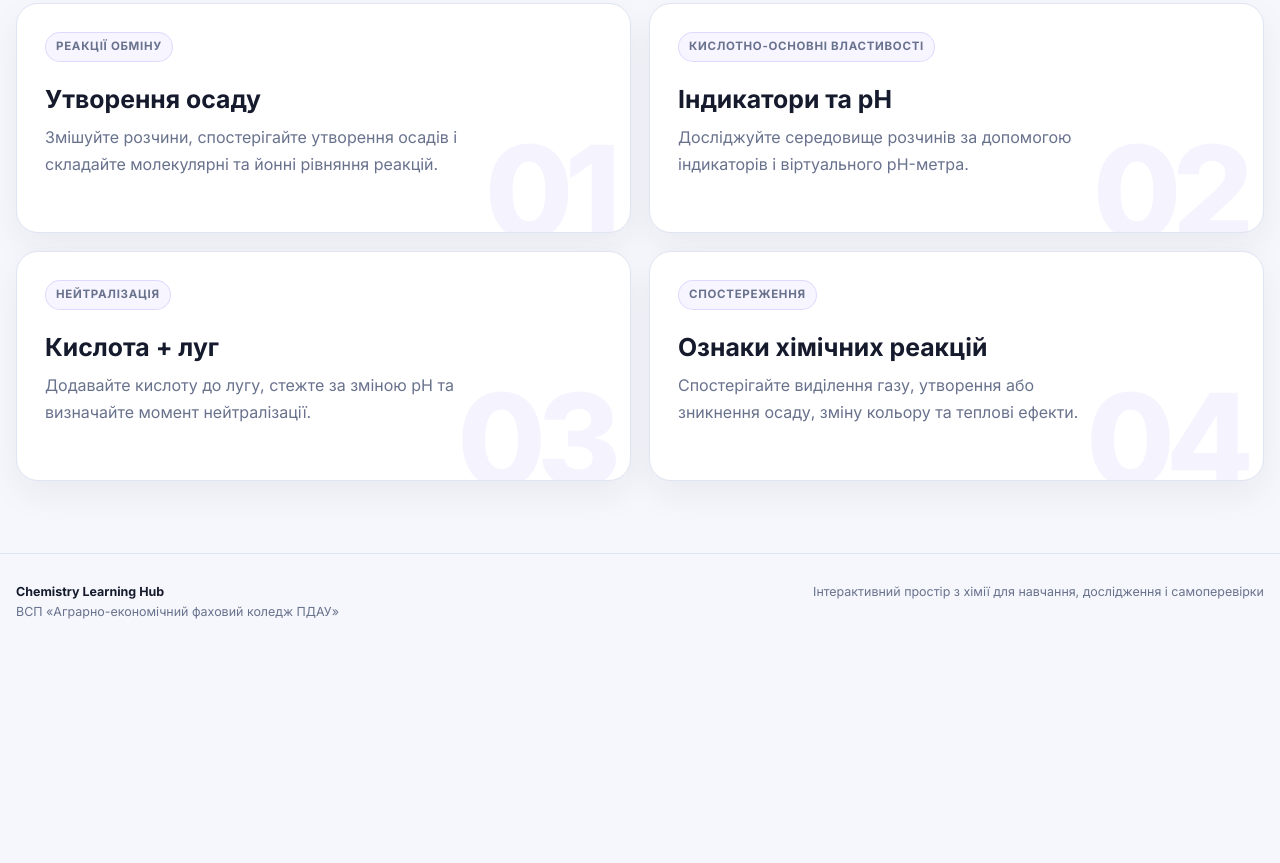
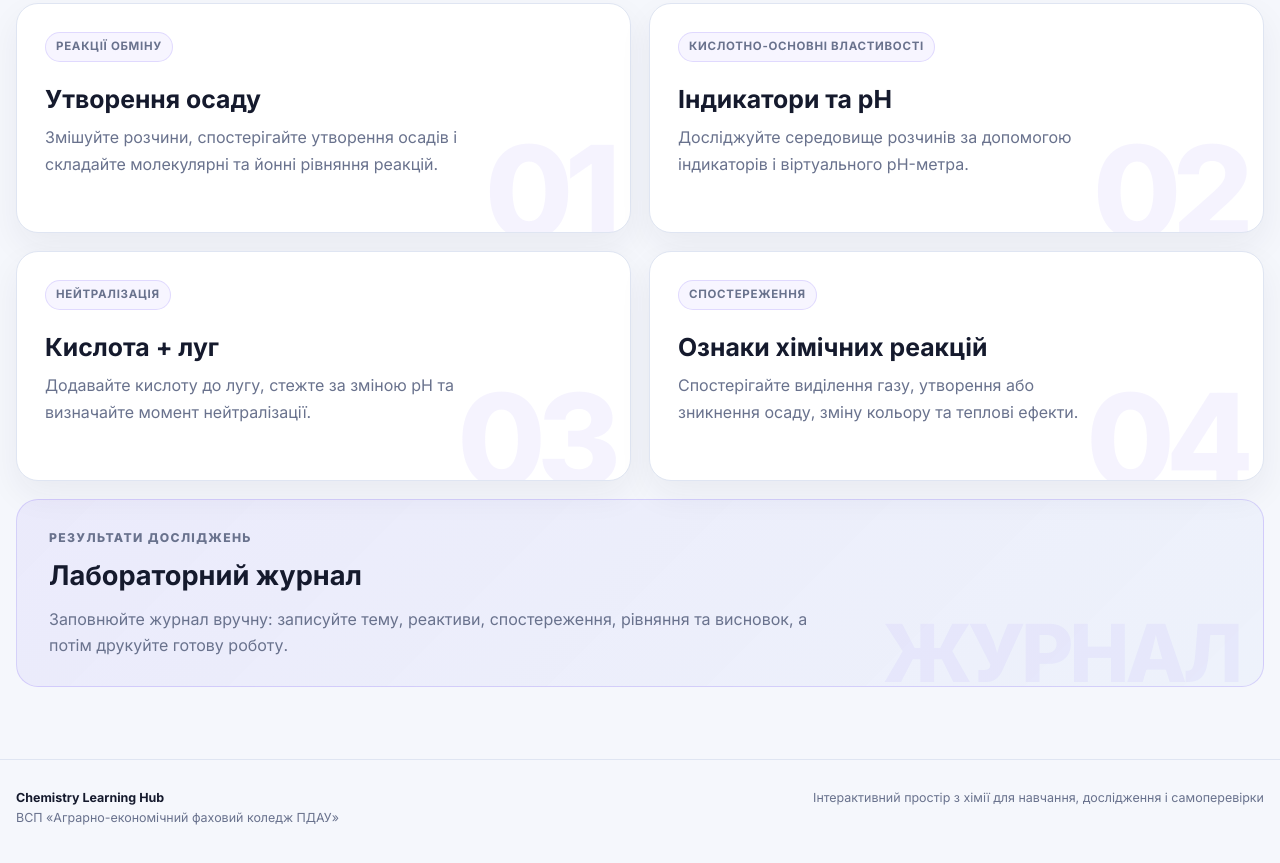
Before and after one commit to learn4life-ua/chemistry-learning-hub, a plain HTML site: page virtual-lab/index.html in a window 1280 px wide. Shown: the part 670-1533 px from the top of the page. Before the commit the page ends 1327 px from the top, so only its background shows below. Drawn offline with Linux system fonts and the light colour scheme.

Commit message:
Restore laboratory journal card and link to journal page

```diff
--- a/virtual-lab/index.html
+++ b/virtual-lab/index.html
@@ -61,6 +61,14 @@
         <p>Спостерігайте виділення газу, утворення або зникнення осаду, зміну кольору та теплові ефекти.</p>
       </article>
     </div>
+
+    <a class="lab-journal-card lab-start-link" href="./journal/">
+      <div class="lab-journal-copy">
+        <p class="eyebrow">Результати досліджень</p>
+        <h3>Лабораторний журнал</h3>
+        <p>Заповнюйте журнал вручну: записуйте тему, реактиви, спостереження, рівняння та висновок, а потім друкуйте готову роботу.</p>
+      </div>
+    </a>
   </div>
 </section>
 </main>
```
